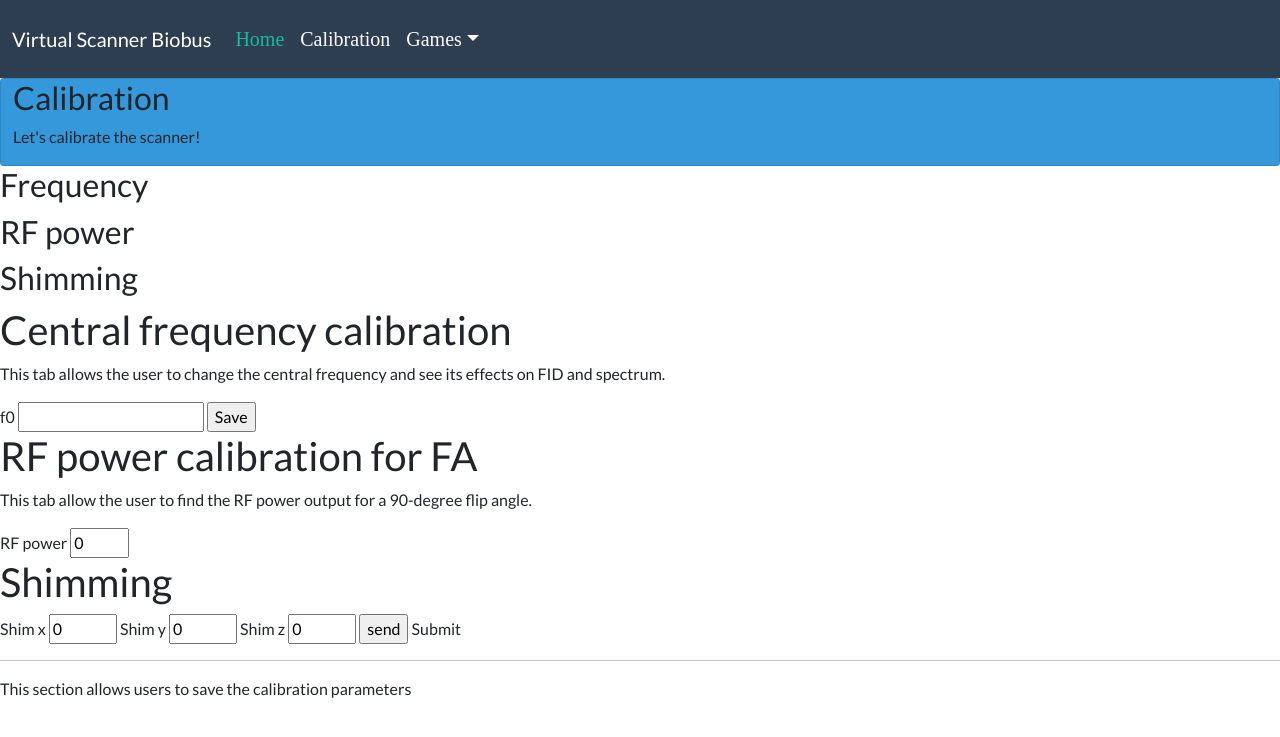
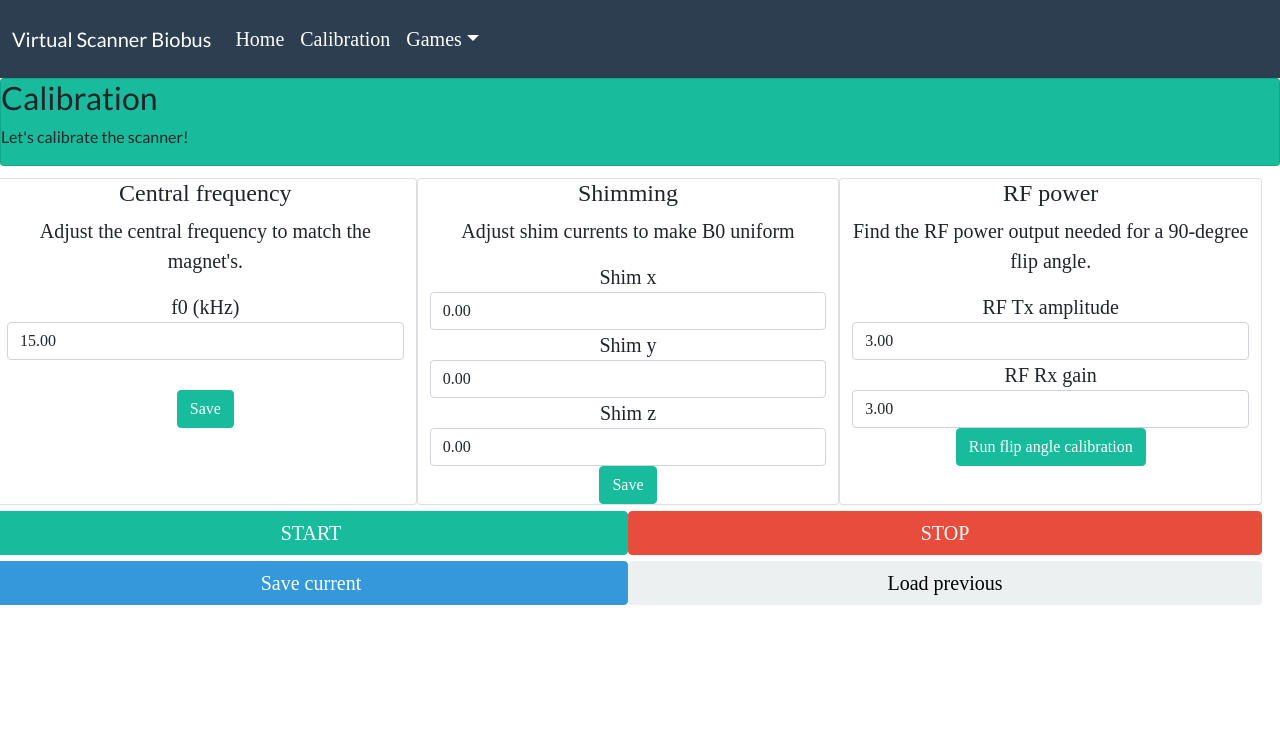
Before and after one commit to tonggehua/tabletop_dev_boilerplate, a Flask app: page /calibration in a window 1280 px wide. Shown: the top 737 px of the page. Run offline with Flask 2, Linux system fonts and the light colour scheme; parts of the project's set-up code (start-up, migrations or seed data) failed here and were passed over; some libraries are stand-ins or nearby versions.

Commit message:
Update templates, styling, and calibration

```diff
--- /dev/null
+++ b/app/fake_data_generator.py
@@ -0,0 +1,34 @@
+import plotly
+import pandas as pd
+import plotly.express as px
+import json
+import numpy as np
+
+def get_fake_calibration_plots():
+    tmodel, fid = generate_fake_fid()
+    dt = tmodel[1] - tmodel[0]
+    fmodel = np.linspace(-0.5*(1/dt),0.5*(1/dt),len(fid),endpoint=False)
+    spectrum = generate_spectrum_from_fake_fid(fid)
+    df = pd.DataFrame({'t':tmodel, 'fid':fid, 'f':fmodel, 'spectrum':spectrum})
+    fig_fid = px.line(df,x='t',y='fid')
+    fig_spectrum = px.line(df,x='f',y='spectrum')
+
+    graphJSON1 = json.dumps(fig_fid,cls=plotly.utils.PlotlyJSONEncoder)
+    graphJSON2 = json.dumps(fig_spectrum,cls=plotly.utils.PlotlyJSONEncoder)
+
+    return graphJSON1, graphJSON2
+
+def generate_fake_fid():
+    tmodel = np.linspace(0,1,500,endpoint=False)
+    signal = 30*np.exp(-tmodel) + (np.random.rand(500)-0.5)
+    return tmodel, signal
+
+def generate_spectrum_from_fake_fid(fid):
+    spectrum = np.absolute(np.fft.fftshift(np.fft.fft(fid)))
+    return spectrum
+
+
+if __name__ == '__main__':
+    j1,j2 = get_fake_calibration_plots()
+    print(j1)
+    print(j2)
--- a/app/forms.py
+++ b/app/forms.py
@@ -8,19 +8,29 @@
     username_field = StringField("Username",validators=[DataRequired()])
     password_field = PasswordField('Password', validators=[DataRequired()])
     password2_field = PasswordField('Re-enter Password', validators=[DataRequired(), EqualTo('password')])
-    register_field = SubmitField("Register!")
+    submit_field = SubmitField("Register!")
 
 class Login_Form(FlaskForm):
-    username_field = StringField("Username",validators=[DataRequired()])
+    username_field = StringField("Username",validators=[DataRequired()],default='admin')
     password_field = PasswordField("Password",validators=[DataRequired()])
     submit_field = SubmitField("Log in")
 
 
 # Calibration
 class F0_Form(FlaskForm):
-    f0_field = DecimalField("f0", validators=[DataRequired()])
+    f0_field = DecimalField("f0 (kHz)", validators=[DataRequired(), NumberRange(min=0,max=100)],default=15)
     submit_field = SubmitField("Save")
 
+class Shim_Form(FlaskForm):
+    shimx_field = DecimalField("Shim x", validators=[DataRequired(),NumberRange(min=-1.0,max=1.0)],default=0)
+    shimy_field = DecimalField("Shim y", validators=[DataRequired(),NumberRange(min=-1.0,max=1.0)],default=0)
+    shimz_field = DecimalField("Shim z", validators=[DataRequired(),NumberRange(min=-1.0,max=1.0)],default=0)
+    submit_field = SubmitField("Save")
+
+class RF_Form(FlaskForm):
+    tx_amp_field = DecimalField('RF Tx amplitude', validators=[DataRequired()],default=3)
+    rx_gain_field = DecimalField('RF Rx gain', validators=[DataRequired()],default=3)
+    submit_field = SubmitField("Run flip angle calibration")
 
 
 # TODO we need forms for all games
@@ -29,7 +39,6 @@
     submit_field = SubmitField("Submit")
 
 
-
 # EXAMPLE
 class Game4Form(FlaskForm):
     thk_field = DecimalField('Slice thickness (mm)',places=1,validators=[DataRequired(),NumberRange(min=1.0,max=10.0)])
--- a/app/routes.py
+++ b/app/routes.py
@@ -5,6 +5,8 @@
 from info import GAMES_DICT
 from models import User
 from os import environ
+from fake_data_generator import get_fake_calibration_plots
+
 from __main__ import app
 
 
@@ -31,18 +33,16 @@
 
 
 # Register page
-#@app.route('/register')
+@app.route('/register',methods=['GET','POST'])
 # TODO - this view function was copied in
-# #def register():
-#   form = Register_Form(csrf_enabled=False)
-#   if form.validate_on_submit():
-#     # define user with data from form here:
-#     user = User(username=form.username.data, email=form.email.data) # set user's password here:
-#     user.set_password(form.password.data)
-#     db.session.add(user)
-#     db.session.commit()
-# # TODO
-#   return render_template('register.html', title='Register', form=form)
+def register():
+    reg_form = Register_Form(csrf_enabled=False)
+    if reg_form.validate_on_submit(): #define user with data from form here:
+        user = User(username=reg_form.username.data, email=reg_form.email.data) # set user's password here:
+        user.set_password(reg_form.password.data)
+    #db.session.add(user)
+    #db.session.commit()
+    return render_template('register.html', title='Register', template_form=reg_form)
 
 
 @app.route('/calibration',methods=["GET","POST"])
@@ -50,9 +50,16 @@
     #if request.method == 'POST':
      #   print(request.form['xshim'])
     f0_form = F0_Form()
+    rf_form = RF_Form()
+    shim_form = Shim_Form()
+    j1, j2 = get_fake_calibration_plots()
+    j3 = j2
     if f0_form.validate_on_submit():
         print(f0_form.f0_field.data)
-    return render_template("calibration.html",template_title="Calibration", template_intro_text="Let's calibrate the scanner!",template_f0_form=f0_form)
+    return render_template("calibration.html",template_title="Calibration",
+                           template_intro_text="Let's calibrate the scanner!",template_f0_form=f0_form,
+                           template_rf_form = rf_form, template_shim_form = shim_form,
+                           graphJSON_left=j1, graphJSON_center=j2,graphJSON_right=j3)
 
 
 # Games
--- a/app/static/styles/style.css
+++ b/app/static/styles/style.css
@@ -20,3 +20,7 @@
     min-width: 400px;
     min-height: 400px;
 }
+
+.nav-link{
+    font-family: Arial sans-serif;
+}
--- a/app/templates/base.html
+++ b/app/templates/base.html
@@ -13,15 +13,15 @@
     <!-- Navigation -->
     <nav class="navbar navbar-expand-lg navbar-dark bg-primary">
   <div class="container-fluid">
-    <a class="navbar-brand" href="#">Virtual Scanner Biobus</a>
+    <a class="navbar-brand" href="/index">Virtual Scanner Biobus</a>
     <button class="navbar-toggler" type="button" data-bs-toggle="collapse" data-bs-target="#navbarColor01" aria-controls="navbarColor01" aria-expanded="false" aria-label="Toggle navigation">
       <span class="navbar-toggler-icon"></span>
     </button>
 
-    <div class="collapse navbar-collapse" id="navbarColor01">
+    <div class="collapse navbar-collapse" id="navbarColor01" data-toggle="buttons">
       <ul class="navbar-nav me-auto">
         <li class="nav-item">
-          <a class="nav-link active" href="/">Home
+          <a class="nav-link" href="/">Home
             <span class="visually-hidden">(current)</span>
           </a>
         </li>
@@ -49,7 +49,7 @@
 </nav>
     <!-- Game title -->
     {% if template_title %}
-    <div class="container-fluid card bg-info">
+    <div class="card bg-success">
       <h3>{{template_title}}</h3>
       <p> {{template_intro_text}}</p>
     </div>
@@ -63,6 +63,6 @@
 
     <script src="https://code.jquery.com/jquery-3.3.1.slim.min.js" integrity="sha384-q8i/X+965DzO0rT7abK41JStQIAqVgRVzpbzo5smXKp4YfRvH+8abtTE1Pi6jizo" crossorigin="anonymous"></script>
     <script src="https://cdn.jsdelivr.net/npm/bootstrap@5.0.2/dist/js/bootstrap.bundle.min.js" integrity="sha384-MrcW6ZMFYlzcLA8Nl+NtUVF0sA7MsXsP1UyJoMp4YLEuNSfAP+JcXn/tWtIaxVXM" crossorigin="anonymous"></script>
-
+    <script src="../static/main.js"></script>
   </body>
 </html>
--- a/app/templates/calibration.html
+++ b/app/templates/calibration.html
@@ -1,59 +1,111 @@
 {% extends "base.html" %}
 
 {% block content %}
-<!-- tabs!!!! -->
-
-
-
-
-
-
+<!-- tabs!!!! --
     <div id="menu">
-        <!-- Include Buttons to access the 3 tabs-->
+        Include Buttons to access the 3 tabs
         <h3 id="f0-button" class="tab-selector">Frequency</h3>
         <h3 id="rf-button" class="tab-selector">RF power</h3>
         <h3 id="shim-button" class="tab-selector">Shimming</h3>
+    </div>
+-->
+    <div class="container-fluid">
+        <div class="row id display-region">
+          <div class="col-4" id="fid-region">
+              <div id='chart-left' class='chart-left'></div>
+          </div>
+          <div class="col-4" id="spectrum-region">
+              <div id='chart-center' class='chart-center'></div>
+          </div>
+            <div class="col-4" id="fa-region">
+                <div id="chart-right" class="chart-right"></div>
+            </div>
+        </div>
+    <div class="row">
+
+<div class="row" id="param-panel">
+<div class="col card" id="f0-card">
+        <h4 class="font-weight-bold">Central frequency</h4>
+        <p>Adjust the central frequency to match the magnet's.</p>
+        <form action="/calibration" method="POST">
+            {{template_f0_form.hidden_tag()}}
+            <div class="form-group">
+              {{template_f0_form.f0_field.label}}
+                {{template_f0_form.f0_field(class_="form-control")}}
+                  </div><br>
+
+            {{template_f0_form.submit_field(class_="btn btn-success")}}
+
+        </form>
+  </div>
+
+
+  <div class="col card" id="shim-card">
+        <h4 class="font-weight-bold">Shimming</h4>
+        <p>Adjust shim currents to make B0 uniform</p>
+        <form action="/calibration" method="POST">
+
+            <div class="form-group">
+         {{ template_shim_form.shimx_field.label }}
+        {{ template_shim_form.shimx_field(class_="form-control") }}
+        </div>
+            <div class="form-group">
+            {{ template_shim_form.shimy_field.label }}
+        {{ template_shim_form.shimy_field(class_="form-control") }}
+            </div>
+        <div class="form-group">
+      {{ template_shim_form.shimz_field.label }}
+      {{ template_shim_form.shimz_field(class_="form-control") }}
+       </div>
+            {{ template_shim_form.submit_field(class_="btn btn-success") }}
+        </form>
+
+  </div>
+  <div class="col card" id="rf-card">
+        <h4 class="font-weight-bold">RF power</h4>
+        <p>Find the RF power output needed for a 90-degree flip angle. </p>
+      <form action="/calibration" method="POST">
+
+          <div class="form-group">
+          {{ template_rf_form.tx_amp_field.label }}
+          {{ template_rf_form.tx_amp_field(class_="form-control") }}
+              </div>
+
+          <div class="form-group">
+          {{ template_rf_form.rx_gain_field.label }}
+          {{ template_rf_form.tx_amp_field(class_="form-control") }}
+              </div>
+          {{ template_rf_form.submit_field(class_="btn btn-success") }}
+      </form>
+  </div>
+
+
+</div>
+        <div class="row" id="run-reset-region">
+            <div class="btn btn-success col">START</div>
+            <div class="btn btn-danger col">STOP</div>
+        </div>
+        <div class="row" id="save-load-region">
+            <!-- Saving current parameters, loading previous ones -->
+            <div class="btn btn-info col">Save current</div>
+            <div class="btn btn-light col">Load previous</div>
+        </div>
 
     </div>
 
-    <div class="input-fields">
 
-    <div id="f0" class="tab">
-        <h2>Central frequency calibration</h2>
-        <p>This tab allows the user to change the central frequency and see its effects on FID and spectrum.</p>
-        <form action="/calibration" method="POST">
-            {{template_f0_form.hidden_tag()}}
-            {{template_f0_form.f0_field.label}}
-            {{template_f0_form.f0_field()}}
-            {{template_f0_form.submit_field()}}
-        </form>
+</div>
+</div>
 
+     <!-- Javascript for Plotly integration (required)-->
+     <script src="https://cdn.plot.ly/plotly-latest.min.js"></script>
+     <script type="text/javascript">
+         let graphs_left = {{ graphJSON_left | safe }};
+         Plotly.plot('chart-left',graphs_left,{});
+         let graphs_center = {{ graphJSON_center | safe }};
+         Plotly.plot('chart-center',graphs_center,{});
+         let graphs_right = {{ graphJSON_right | safe}};
+         Plotly.plot("chart-right",graphs_right,{});
 
-    </div>
-    <div id="rf" class="tab">
-        <h2>RF power calibration for FA</h2>
-        <p>This tab allow the user to find the RF power output for a 90-degree flip angle. </p>
-        <label for="rf-field">RF power</label>
-        <input type="number" id="rf-field" value="0" min="0" max="150" step="1"></input>
-
-    </div>
-    <div id="shim" class="tab">
-        <h2>Shimming</h2>
-        <form action="/calibration" method="POST">
-        <label for="sx"> Shim x</label>
-        <input type="number" id="sx" name='xshim' value="0" min="0" max="1" step="0.01"></input>
-        <label for="sy"> Shim y</label>
-        <input type="number" id="sy" name='yshim' value="0" min="0" max="1" step="0.01"></input>
-        <label for="sz"> Shim z</label>
-        <input type="number" id="sz" name='zshim' value="0" min="0" max="1" step="0.01"></input>
-        <input type="submit" value="send"> Submit </input>
-        </form>
-    </div>
-
-    </div>
-    <hr>
-    <div id="outputs">
-        <p>This section allows users to save the calibration parameters</p>
-    </div>
-
+     </script>
 {% endblock %}
--- a/app/templates/login.html
+++ b/app/templates/login.html
@@ -18,6 +18,9 @@
 
   {{template_login_form.submit_field()}}
 </form>
+      <div class="row text-center">
+          <a href="/register">Register here</a>
+      </div>
     </div>
 </div>
 
```
Also changed, not shown: app/models.py (+7 -5 lines), app/static/calibration.js (deleted, +0 -19 lines), app/templates/index.html (+14 -3 lines), app/templates/register.html (+8 -4 lines), requirements.txt (+25 -0 lines), app/static/main.js (added).
